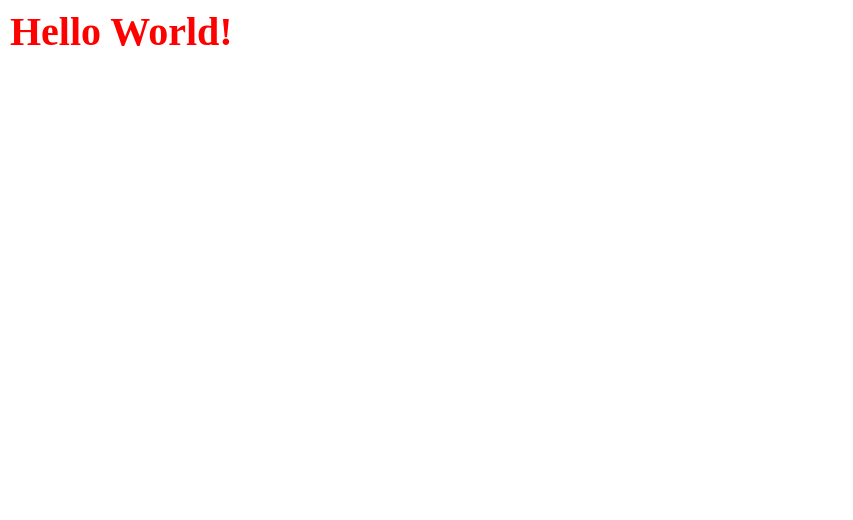
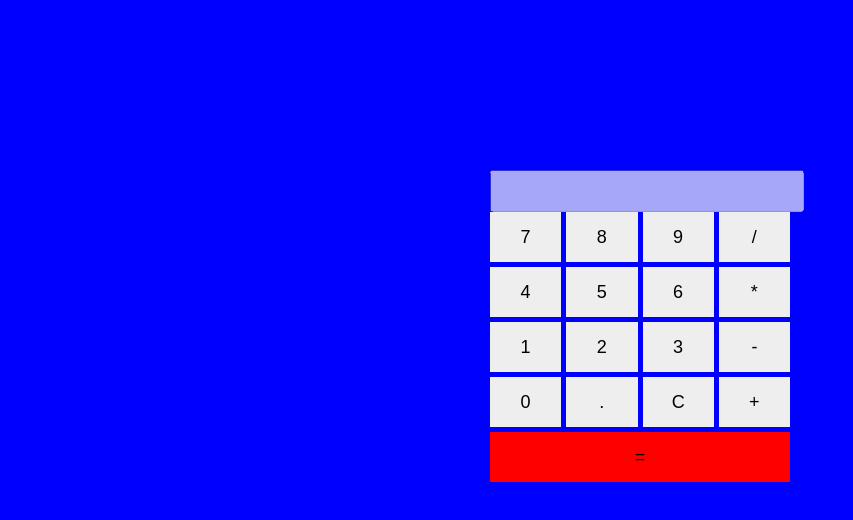
Before and after one commit to PedroRomeraDev/calculator, a plain HTML site: page index.html in a window 1280 px wide. Shown: the whole page, without its empty margins (0-853 px from the left). Drawn offline with Linux system fonts and the light colour scheme.

Commit message:
calculator

```diff
--- a/index.html
+++ b/index.html
@@ -1,13 +1,43 @@
-<!--Hello World-->
 <!DOCTYPE html>
-<html lang ="es_ES">
+<html lang="">
 <head>
-        <title>Hello World</title>
     <meta charset="UTF-8">
+    <meta name="viewport" content="width=device-width, initial-scale=1.0">
+    <title>Calculadora</title>
     <link rel="stylesheet" href="./styles/style.css">
 </head>
 <body>
+    <br/>
+    <br/>
+    <br/>
+    <br/>
+    <br/>
+    <br/>
+    <br/>
+    <br/>
+    <br/>
+    <div class="calculator">
+        <input type="text" class="display" id="display" disabled>
+        <div class="keys">
+            <button onclick="appendToDisplay('7')">7</button>
+            <button onclick="appendToDisplay('8')">8</button>
+            <button onclick="appendToDisplay('9')">9</button>
+            <button onclick="appendToDisplay('/')">/</button>
+            <button onclick="appendToDisplay('4')">4</button>
+            <button onclick="appendToDisplay('5')">5</button>
+            <button onclick="appendToDisplay('6')">6</button>
+            <button onclick="appendToDisplay('*')">*</button>
+            <button onclick="appendToDisplay('1')">1</button>
+            <button onclick="appendToDisplay('2')">2</button>
+            <button onclick="appendToDisplay('3')">3</button>
+            <button onclick="appendToDisplay('-')">-</button>
+            <button onclick="appendToDisplay('0')">0</button>
+            <button onclick="appendToDisplay('.')">.</button>
+            <button onclick="clearDisplay()">C</button>
+            <button onclick="appendToDisplay('+')">+</button>
+            <button onclick="calculate()" class="equal">=</button>
+        </div>
+    </div>
     <script src="./scripts/main.js"></script>
-        <h1 class="helloworld">Hello World!</h1>
 </body>
 </html>
--- a/scripts/main.js
+++ b/scripts/main.js
@@ -1 +1,20 @@
-window.alert("Hello World!");
+function appendToDisplay(value) {
+    console.log('appendToDisplay:', value);
+    document.getElementById('display').value += value;
+}
+
+function clearDisplay() {
+    console.log('clearDisplay');
+    document.getElementById('display').value = '';
+}
+
+function calculate() {
+    console.log('calculate');
+    try {
+        var expression = document.getElementById('display').value;
+        var result = Function('"use strict";return (' + expression + ')')();
+        document.getElementById('display').value = result;
+    } catch (error) {
+        document.getElementById('display').value = 'Error';
+    }
+}
--- a/styles/style.css
+++ b/styles/style.css
@@ -1,6 +1,42 @@
-.helloworld{
-    margin: 2px;
-    padding: 0px;
-    font-size: 40px;
-    color: red;
+body{
+    background-color: blue;
 }
+.calculator {
+    width: 300px;
+    margin: 0 auto;
+    text-align: center;
+    background-color: blue;
+}
+
+.display {
+    width: 100%;
+    max-height: 100px; /* Altura máxima ajustada */
+    overflow-y: auto; /* Agregado para agregar un desplazamiento vertical si es necesario */
+    font-size: 24px;
+    text-align: right; /* Alineación de texto a la derecha */
+    padding: 5px; /* Añadido espacio alrededor del texto */
+}
+
+.keys {
+    display: grid;
+    grid-template-columns: repeat(4, 1fr);
+    grid-gap: 5px;
+}
+
+button {
+    width: 100%;
+    height: 50px;
+    font-size: 18px;
+    background-color: #eee;
+    border: none;
+    cursor: pointer;
+}
+
+button:hover {
+    background-color: #ddd;
+}
+
+.equal {
+    grid-column: span 4;
+    background-color: red;
+}
```
Lines whose indentation alone changed are shown as unchanged.
